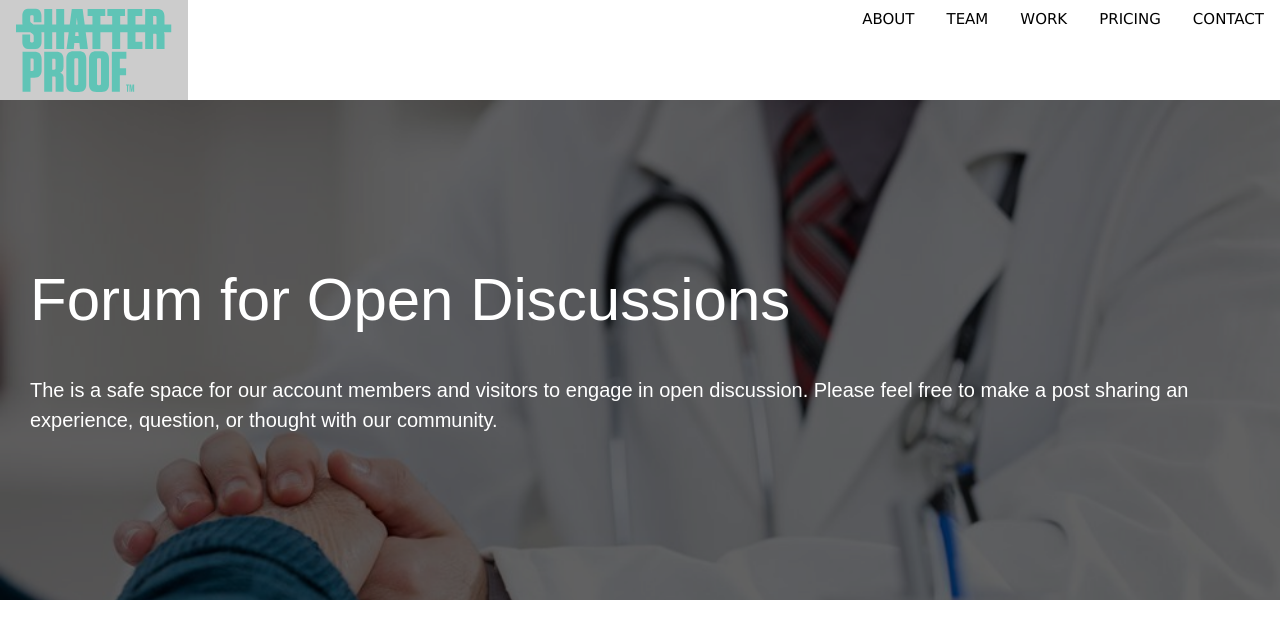
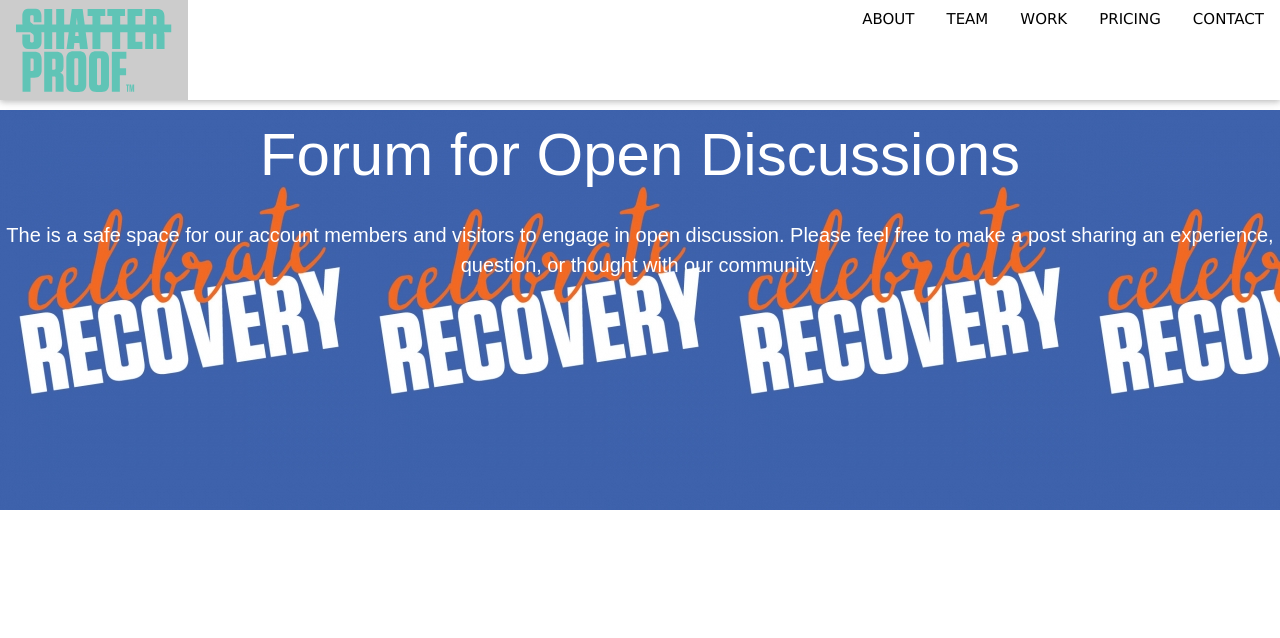
Before and after one commit to jerseycity19/team-12, a React (Create React App) app in the folder frontend/: page /Forum in a window 1280 px wide. Shown: the top 638 px of the page. Built offline with nearby package versions, Linux system fonts and the light colour scheme.

Commit message:
forum pic

```diff
--- a/frontend/src/Components/Forum/Forum.jsx
+++ b/frontend/src/Components/Forum/Forum.jsx
@@ -1,10 +1,10 @@
 import React, { Component } from 'react'
-import './Forum.css';
+import './Forum.scss';
 
 class Forum extends Component {
   render(){
     return (
-      <div className = "top-header">
+      <div className = "forum-header">
 
         <h1>Forum for Open Discussions</h1>
         <p>The is a safe space for our account members and visitors to engage in open discussion.
--- /dev/null
+++ b/frontend/src/Components/Forum/Forum.scss
@@ -0,0 +1,19 @@
+.background-image{
+    width: 100%;
+    height: 100%;
+}
+
+.forum-header{
+    background-image: url(celebrateRec.jpg);
+    height: 400px;
+    h1{
+        color: white;
+        font-family: "Raleway", sans-serif;
+        font-size: 60px;
+      }
+    p{
+        color: white;
+        font-family: "Raleway", sans-serif;
+        font-size: 20px;
+    }
+}
```
Also changed, not shown: frontend/src/Components/Forum/Forum.css (deleted), frontend/src/Components/Forum/celebrateRec.jpg (added).
